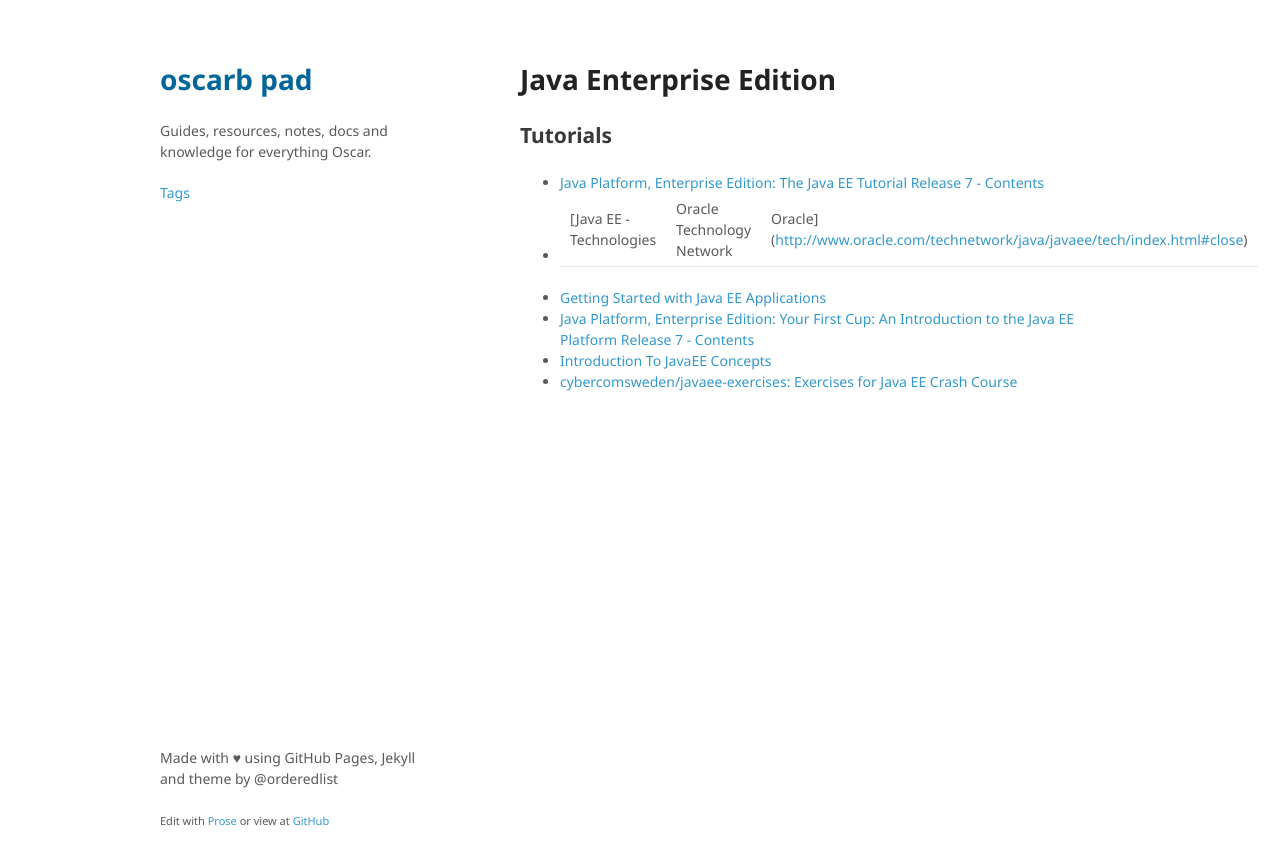
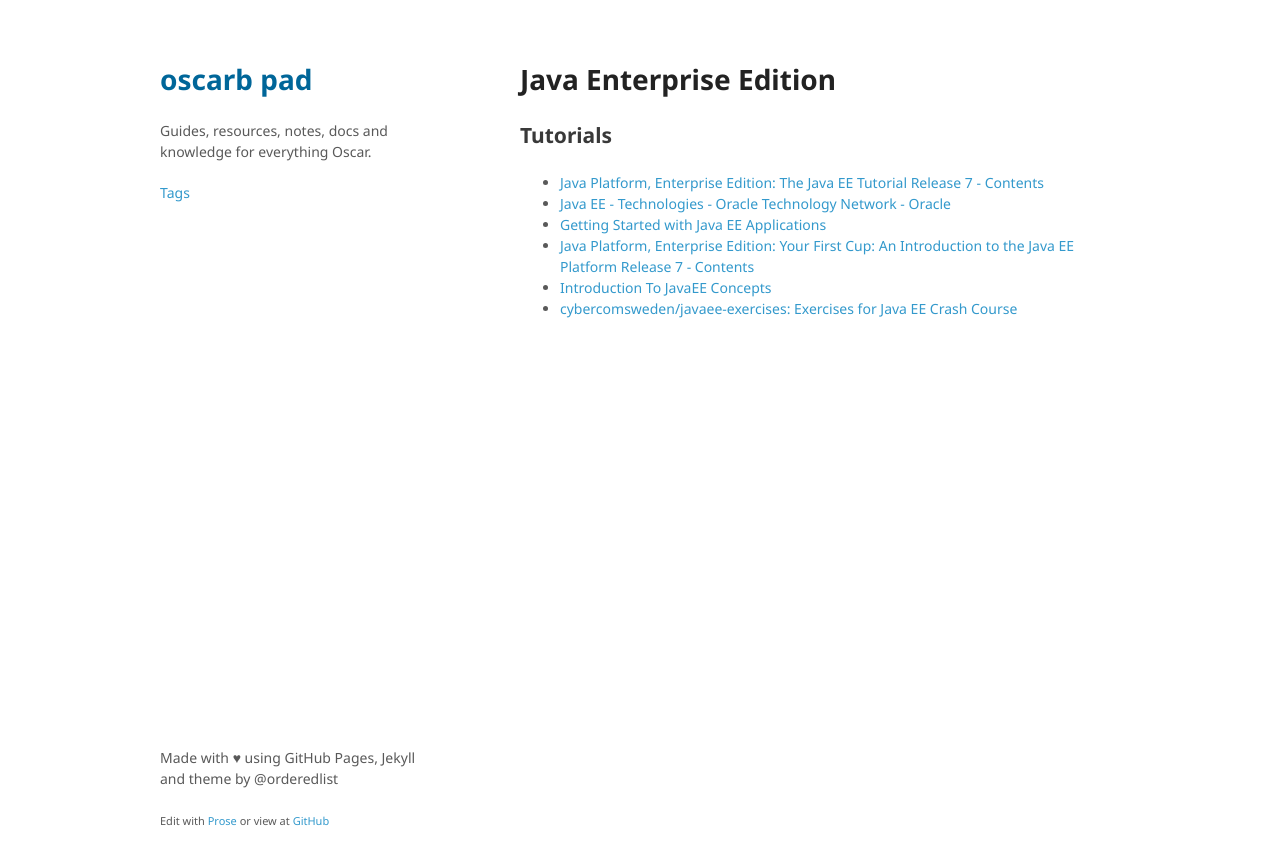
Before and after one commit to oscarb/pad, a Jekyll site: the page built from _docs/java-ee.md, in a window 1280 px wide. Shown: the top 865 px of the page. Built offline with Jekyll 4.4.1, drawn with Linux system fonts in a browser that asks for light colours; some web fonts are replaced; part of the change alters nothing that is shown.

Commit message:
Update java-ee.md

```diff
--- a/_docs/java-ee.md
+++ b/_docs/java-ee.md
@@ -1,6 +1,8 @@
 ---
 title: Java Enterprise Edition
-tags: [java]
+tags:
+  - java
+published: true
 ---
 
 # Java Enterprise Edition
@@ -8,7 +10,7 @@ tags: [java]
 ## Tutorials
 
 * [Java Platform, Enterprise Edition: The Java EE Tutorial Release 7 - Contents](http://docs.oracle.com/javaee/7/tutorial/)
-* [Java EE - Technologies | Oracle Technology Network | Oracle](http://www.oracle.com/technetwork/java/javaee/tech/index.html#close)
+* [Java EE - Technologies - Oracle Technology Network - Oracle](http://www.oracle.com/technetwork/java/javaee/tech/index.html#close)
 * [Getting Started with Java EE Applications](https://netbeans.org/kb/docs/javaee/javaee-gettingstarted.html)
 * [Java Platform, Enterprise Edition: Your First Cup: An Introduction to the Java EE Platform Release 7 - Contents](https://docs.oracle.com/javaee/7/firstcup/index.html)
 * [Introduction To JavaEE Concepts](https://www.javacodegeeks.com/2013/02/introduction-to-javaee-concepts.html)
```
